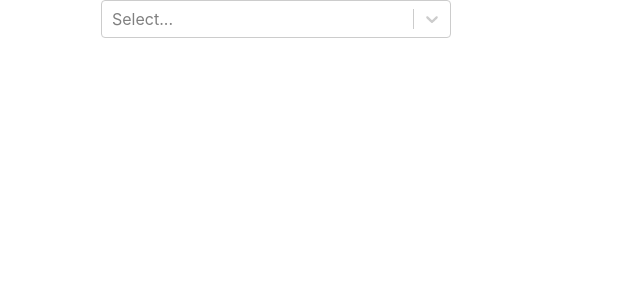
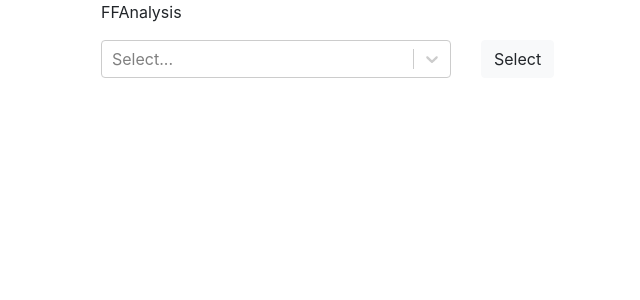
Before and after one commit to bhungtho/ffanalysis, a React (Create React App) app: page / in a window 1280 px wide. Shown: the top 300 px of the page, without its empty margins (364-1004 px from the left). Built offline with nearby package versions, Linux system fonts and the light colour scheme.

Commit message:
layout work

```diff
--- a/src/App.js
+++ b/src/App.js
@@ -7,16 +7,49 @@ var ff_json = require('./media/result.json');
 
 var data = [];
 
-const tech_companies = [
-  { label: "Apple", value: 1},
-  { label: "Facebook", value: 2 },
-  { label: "Netflix", value: 3 },
-  { label: "Tesla", value: 4 },
-  { label: "Amazon", value: 5 },
-  { label: "Alphabet", value: 6 },
-];
+class Button extends React.Component {
+  handleClick() {
+
+  }
+
+  render() {
+    return (
+      <button type = "button" class = "btn btn-light">
+        Select
+      </button>
+    );
+  }
+}
 
 class App extends React.Component {
+  render() {
+    return(
+      <div className = "container">
+        <div className = "row">
+          <div className = "col-md-4"></div>
+          <div className = "col-md-4">
+            <p>FFAnalysis</p>
+          </div>
+          <div className = "col-md-4"></div>
+        </div>
+        <div className = "row">
+          <div className = "col-md-4"></div>
+          <div className = "col-md-4">
+            <Dropdown />
+          </div>
+          <div className = "col-md-4">
+            <Button />
+          </div>
+        </div>
+      </div>
+    );
+  }
+}
+
+class Dropdown extends React.Component {
+  state = {
+    selected: null,
+  }
 
   load_json() {
     for(let i = 0; i < ff_json.length; i++) {
@@ -29,15 +62,8 @@ class App extends React.Component {
   render() {
     this.load_json();
     return (
-      <div className="container">
-        <div className="row">
-          <div className="col-md-4"></div>
-          <div className="col-md-4">
-            <Select options={ data } />
-          </div>
-          <div className="col-md-4"></div>
-        </div>
-      </div>
+      <Select options={ data } />
+
     );
   }
 }
```
